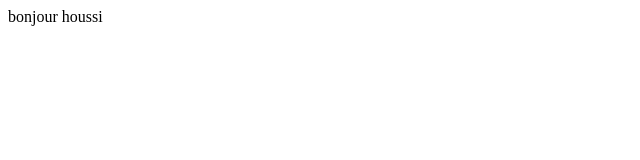
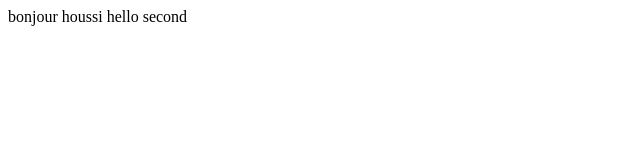
Before and after one commit to HermiHoussem/git-test, a plain HTML site: page index.html in a window 1280 px wide. Shown: the whole page, without its empty margins (0-640 px from the left). Drawn offline with Linux system fonts and the light colour scheme.

Commit message:
second commit

```diff
--- a/index.html
+++ b/index.html
@@ -4,5 +4,6 @@
 </head>
 <body>
 	bonjour houssi
+	hello second
 </body>
 </html>
```
